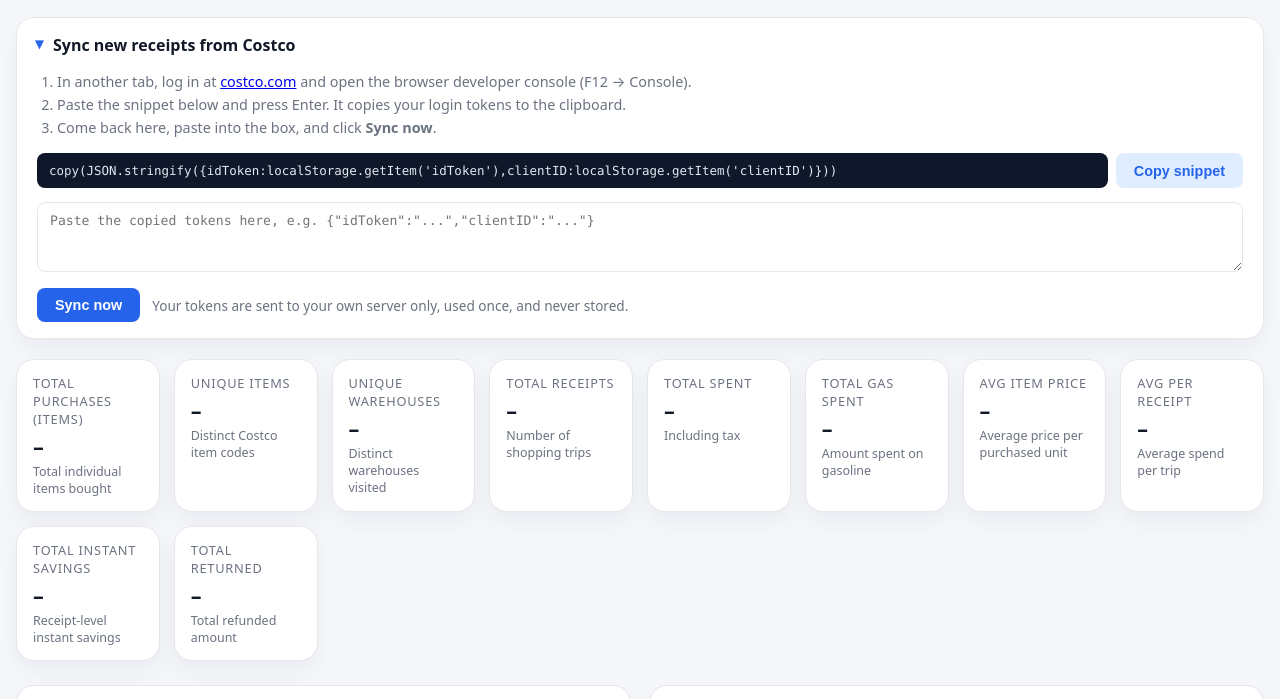
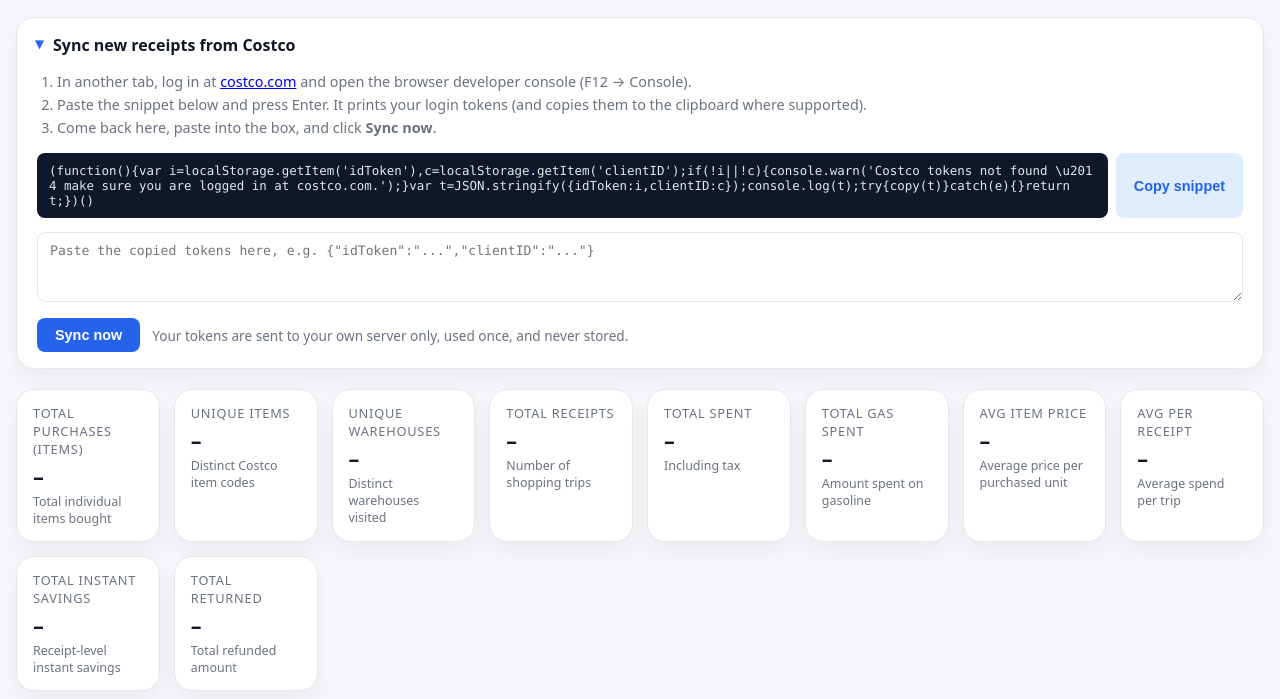
Before and after one commit to ddeitterick/costco-receipt-dashboard, a website: page dashboard.html in a window 1280 px wide. Both pictures are taken after a click on the heading "Sync new receipts from Costco". Shown: the part 100-799 px from the top of the page. Drawn offline with nearby package versions, Linux system fonts and the light colour scheme; no server answers.

Commit message:
fix: make Costco token snippet Safari-safe
The sync helper snippet relied on the console copy() helper, which
Safari handles differently and could surface a confusing "Unhandled
Promise Rejection" in the console.

- Wrap the snippet in a plain (synchronous) function so it can't produce
  an unhandled promise rejection.
- Print the tokens as a JSON line via console.log so they can be copied
  manually when copy() isn't available (e.g. Safari).
- Call copy() inside try/catch so an unsupported helper no longer throws.
- Warn in the console when idToken or clientID is missing (not logged in).
- Update README to document the printed-output flow and Safari behavior.

```diff
--- a/dashboard.html
+++ b/dashboard.html
@@ -425,11 +425,11 @@
             <a href="https://www.costco.com/OrderStatusCmd" target="_blank" rel="noopener">costco.com</a>
             and open the browser developer console (F12 &rarr; Console).
           </li>
-          <li>Paste the snippet below and press Enter. It copies your login tokens to the clipboard.</li>
+          <li>Paste the snippet below and press Enter. It prints your login tokens (and copies them to the clipboard where supported).</li>
           <li>Come back here, paste into the box, and click <strong>Sync now</strong>.</li>
         </ol>
         <div class="sync-snippet">
-          <code id="syncSnippet">copy(JSON.stringify({idToken:localStorage.getItem('idToken'),clientID:localStorage.getItem('clientID')}))</code>
+          <code id="syncSnippet">(function(){var i=localStorage.getItem('idToken'),c=localStorage.getItem('clientID');if(!i||!c){console.warn('Costco tokens not found \u2014 make sure you are logged in at costco.com.');}var t=JSON.stringify({idToken:i,clientID:c});console.log(t);try{copy(t)}catch(e){}return t;})()</code>
           <button type="button" class="sync-btn secondary" id="copySnippetBtn">Copy snippet</button>
         </div>
         <textarea
```
Also changed, not shown: README.md.
